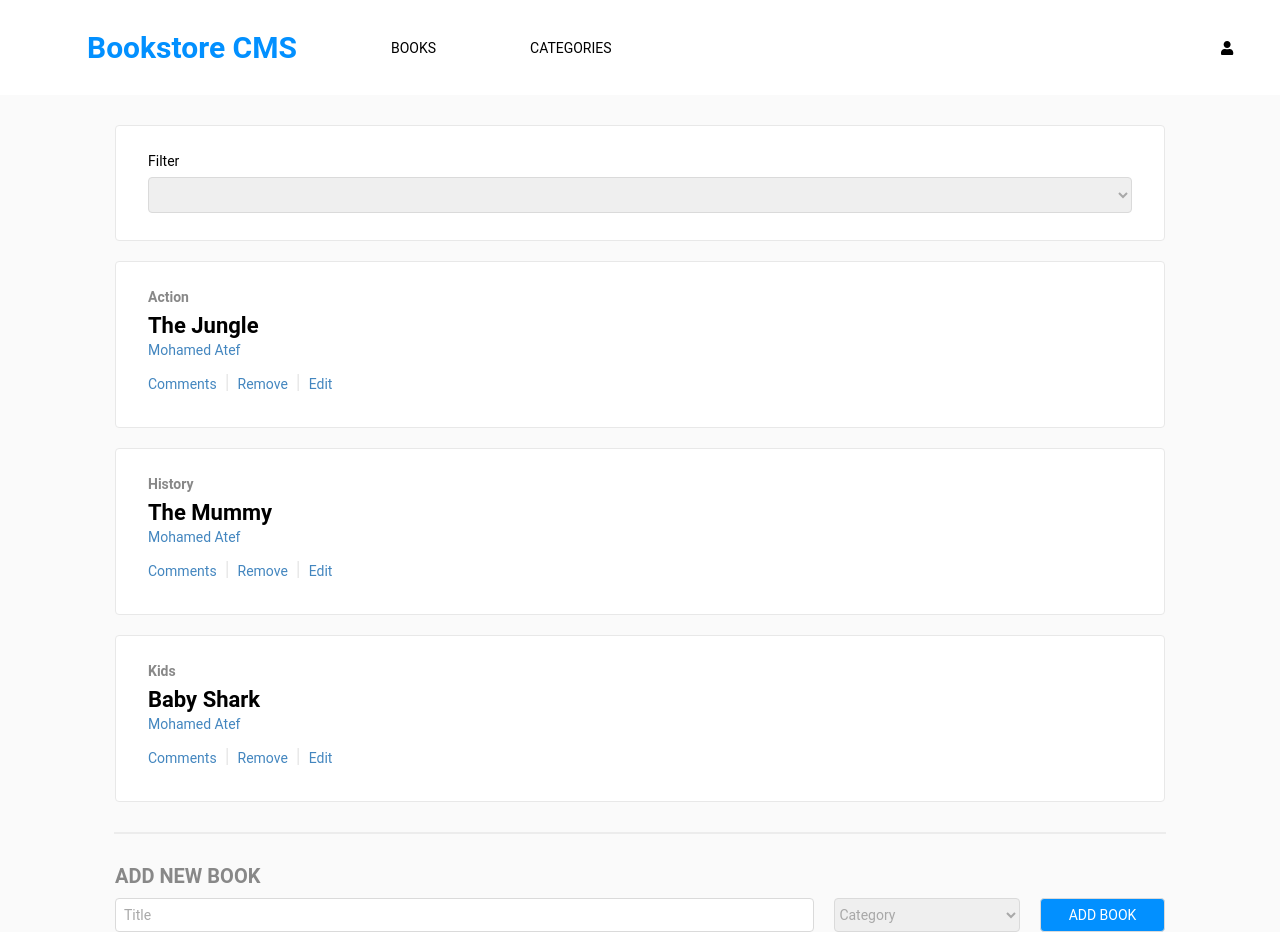
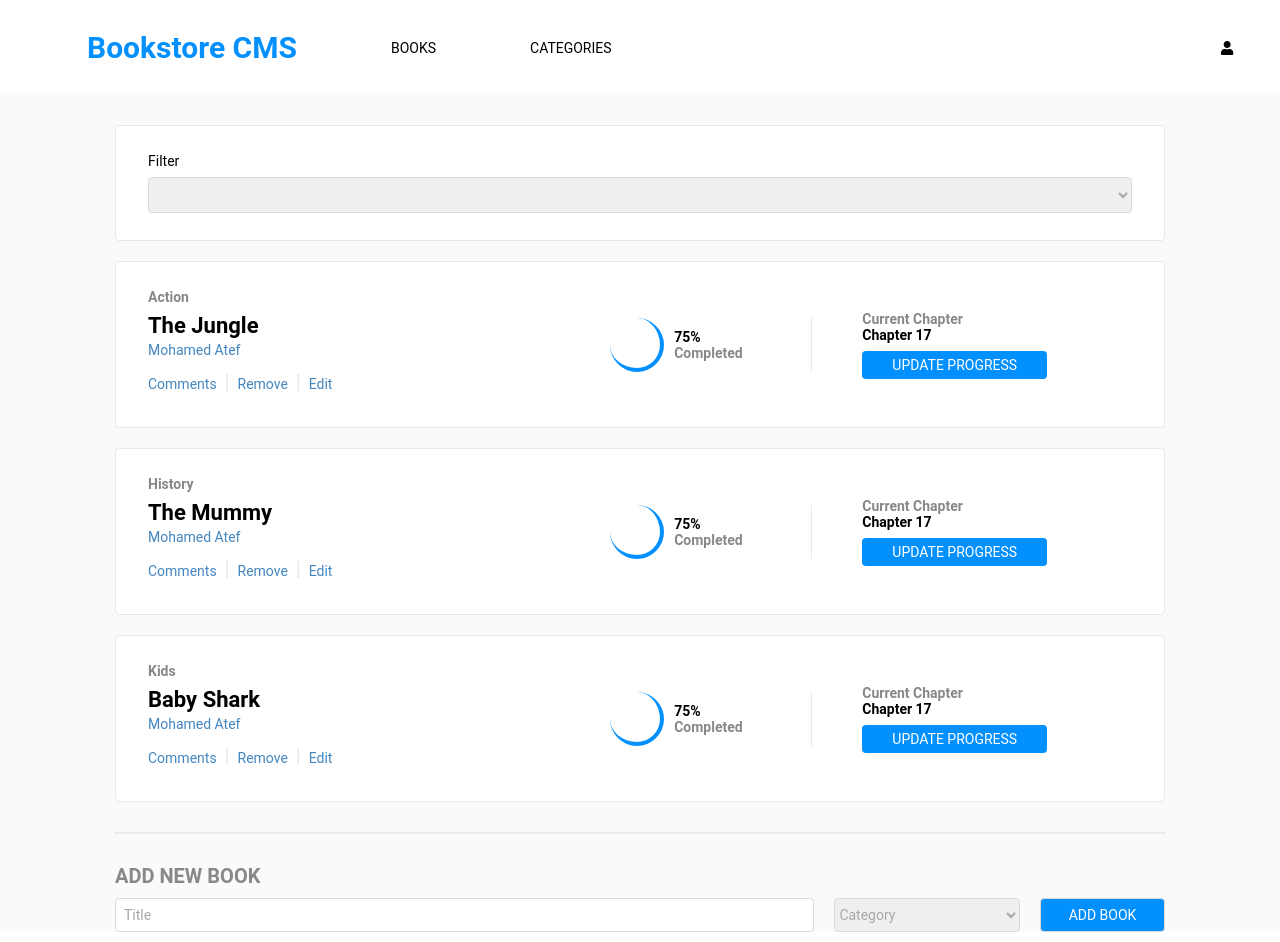
Before and after one commit to Mohamed-js/Book-Store, a React (Create React App) app: page / in a window 1280 px wide. Built offline with nearby package versions, Linux system fonts and the light colour scheme.

Commit message:
Style book conponent

```diff
--- a/src/assets/stylesheets/app.css
+++ b/src/assets/stylesheets/app.css
@@ -6,6 +6,12 @@
 
 .App {
   background-color: #fafafa;
+}
+
+.flex-row {
+  display: flex;
+  align-items: center;
+  justify-content: center;
 }
 
 .nav {
@@ -150,3 +156,42 @@ hr.form {
   padding: 8px;
   margin-top: 8px;
 }
+
+.w-33 {
+  width: 40%;
+}
+
+.w-66 {
+  width: 60%;
+  justify-items: center;
+}
+
+.circle {
+  border: 4px solid #0290ff;
+  border-top: none;
+  border-left: none;
+  border-radius: 50%;
+  height: 50px;
+  width: 50px;
+  margin-right: 10px;
+}
+
+.completed {
+  width: 50%;
+  border-right: #e8e8e8 1px solid;
+}
+
+.chapter {
+  width: 50%;
+  padding-left: 50px;
+}
+
+.update-btn {
+  width: 185px;
+  color: white;
+  background-color: #0290ff;
+  padding: 6px;
+  border: none;
+  margin-top: 8px;
+  border-radius: 4px;
+}
--- a/src/components/Book.js
+++ b/src/components/Book.js
@@ -7,7 +7,8 @@ const Book = (props) => {
   } = props;
 
   return (
-    <div className="book">
+    <div className="book flex-row">
+      <div className="w-33">
         <p className="b-category">{category}</p>
         <p className="b-title">{title}</p>
         <p className="f-blue">Mohamed Atef</p>
@@ -30,6 +31,25 @@ const Book = (props) => {
           </button>
         </div>
       </div>
+      <div className="flex-row w-66">
+        <div className="flex-row completed">
+          <div>
+            <div className="circle"> </div>
+          </div>
+          <div>
+            <h2>75%</h2>
+            <p className="b-category">Completed</p>
+          </div>
+        </div>
+        <div className="chapter">
+          <p className="b-category">Current Chapter</p>
+          <h6>Chapter 17</h6>
+          <button type="button" className="update-btn">
+            UPDATE PROGRESS
+          </button>
+        </div>
+      </div>
+    </div>
   );
 };
 
```
Lines whose indentation alone changed are shown as unchanged.
